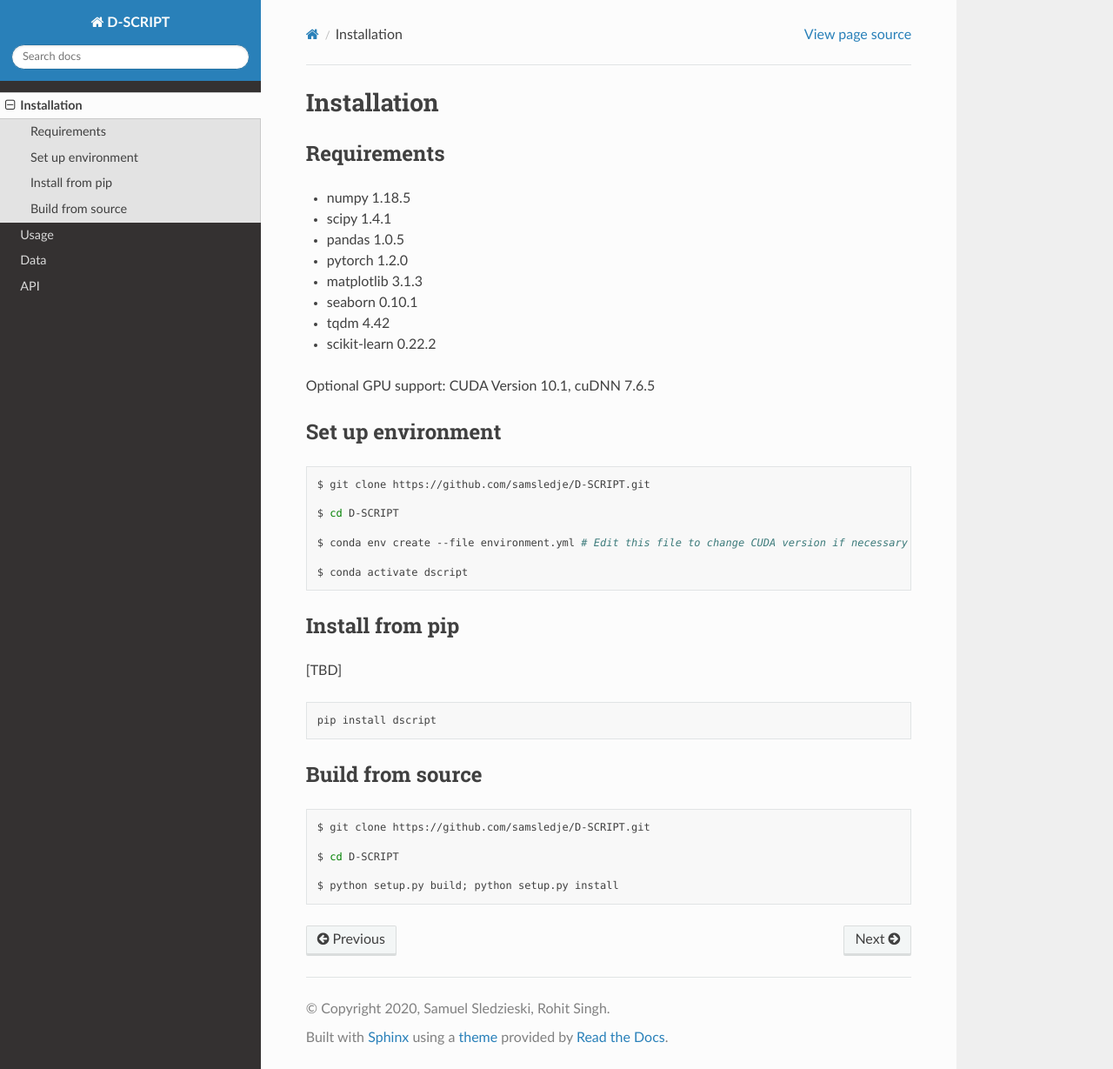
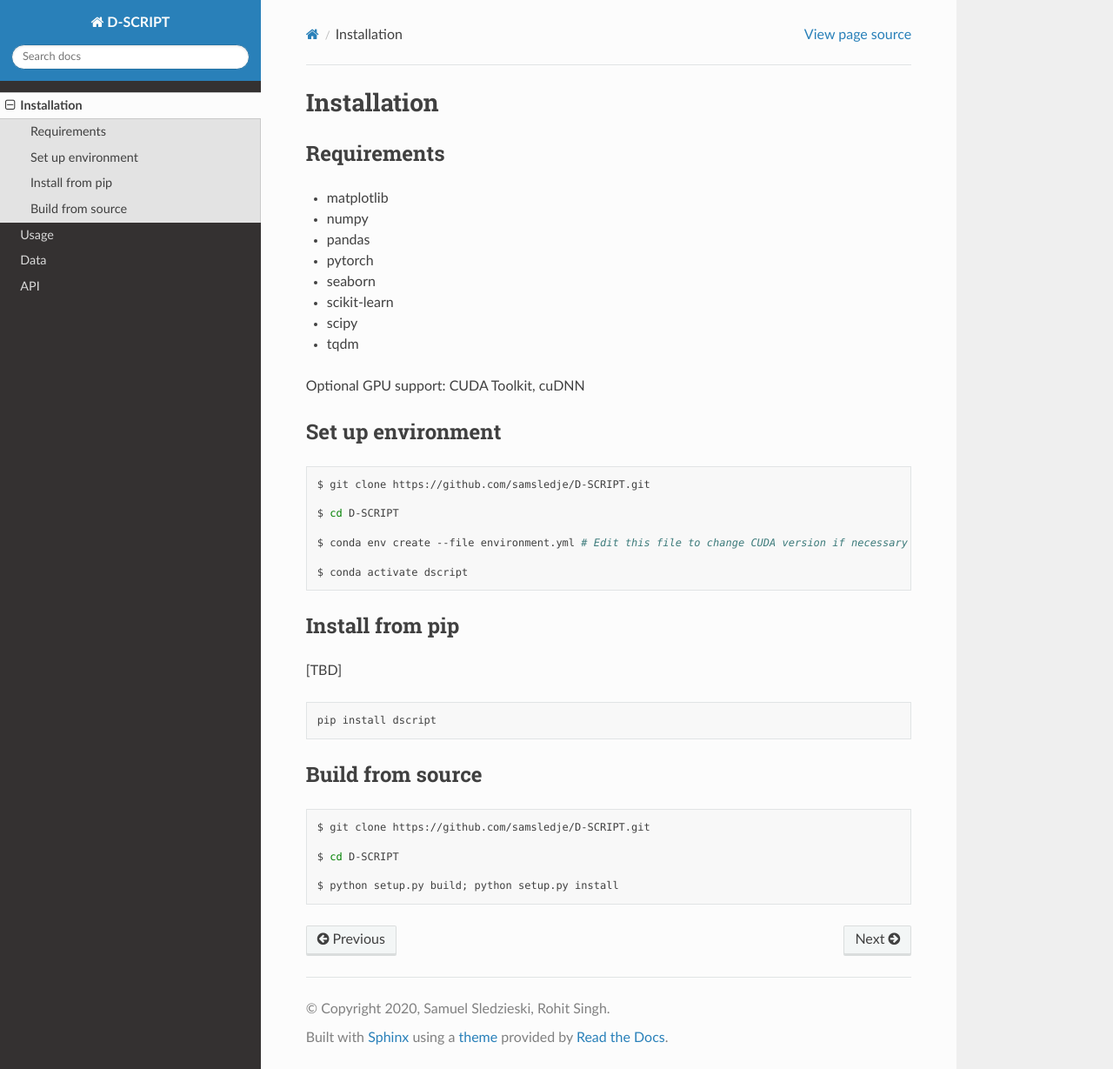
Before and after one commit to samsledje/D-SCRIPT, a Sphinx documentation site: the page built from docs/source/installation.rst, in a window 1280 px wide and 1229 px high. Shown: the whole window at 87% size. Built offline with Sphinx 7.4.7 and the Read the Docs theme 2.0.0, drawn with Linux system fonts in a browser that asks for light colours.

Commit message:
Cleaned requirements

```diff
--- a/docs/source/installation.rst
+++ b/docs/source/installation.rst
@@ -3,16 +3,16 @@ Installation
 
 Requirements
 ------------
-- numpy 1.18.5
-- scipy 1.4.1
-- pandas 1.0.5
-- pytorch 1.2.0
-- matplotlib 3.1.3
-- seaborn 0.10.1
-- tqdm 4.42
-- scikit-learn 0.22.2
+- matplotlib
+- numpy
+- pandas
+- pytorch
+- seaborn
+- scikit-learn
+- scipy
+- tqdm
 
-Optional GPU support: CUDA Version 10.1, cuDNN 7.6.5
+Optional GPU support: CUDA Toolkit, cuDNN
 
 Set up environment
 ------------------
```
